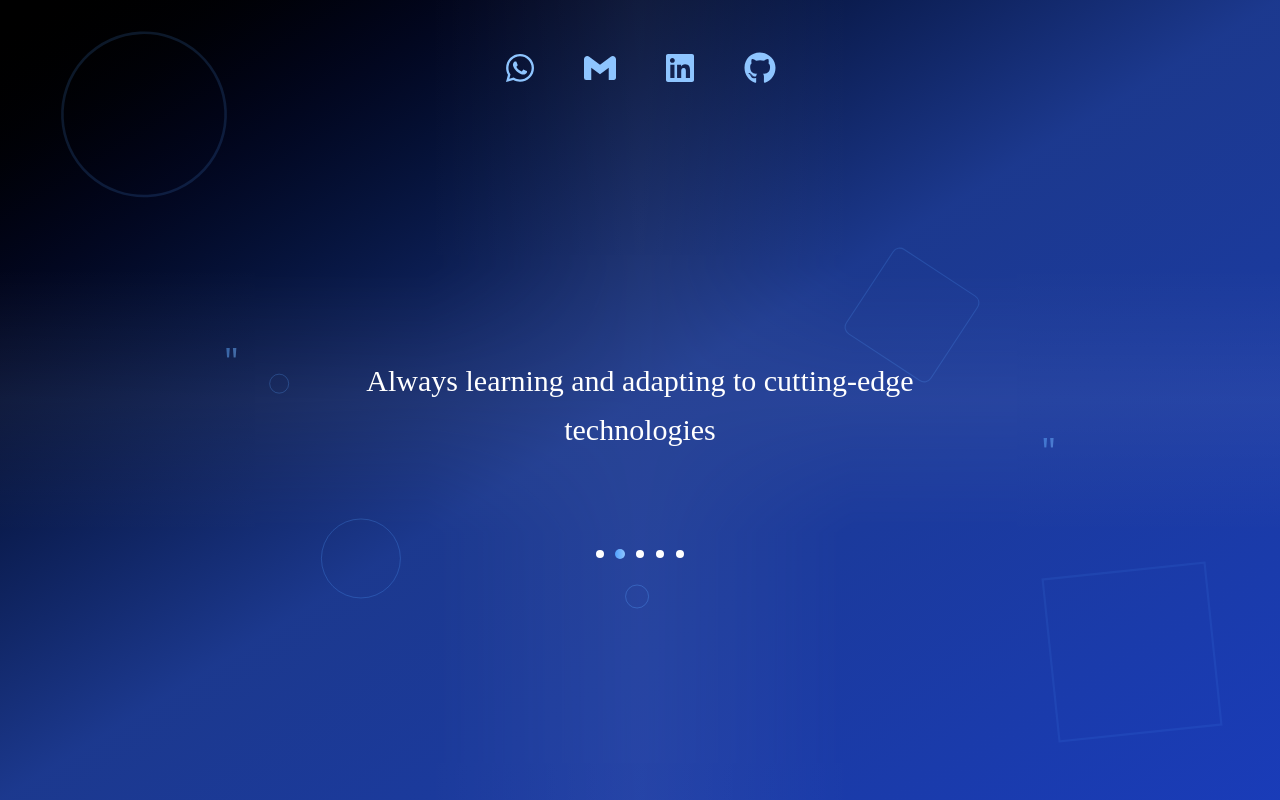
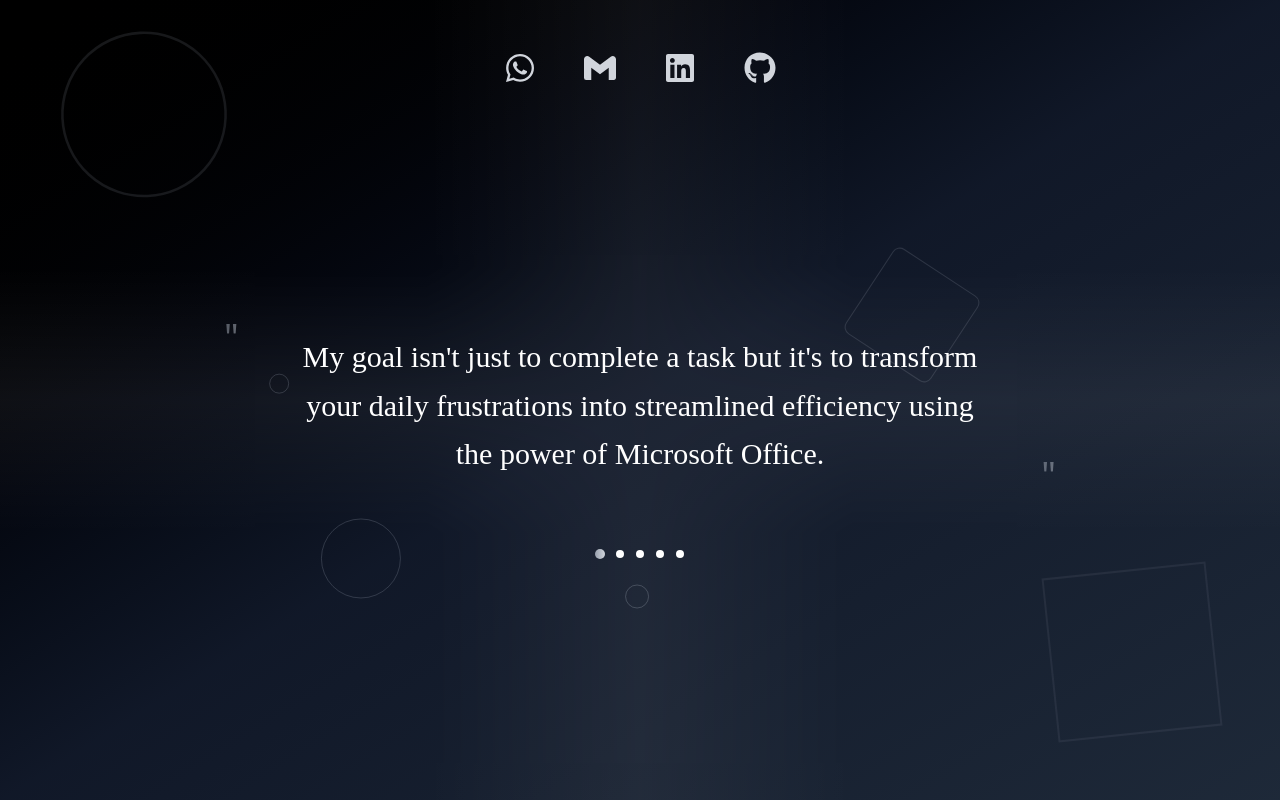
Before and after one commit to Rida-Lad/Portfolio, a React (Vite) app: page / in a window 1280 px wide. Built offline with nearby package versions, Linux system fonts and the light colour scheme; a web font is replaced by a local one.

Commit message:
Update quotes in App component and adjust timing for quote rotation

```diff
--- a/src/App.jsx
+++ b/src/App.jsx
@@ -5,11 +5,11 @@
 
 const App = () => {
   const quotes = [
-    "Passionate about creating innovative solutions that make a difference",
-    "Always learning and adapting to cutting-edge technologies",
-    "Believer in clean code, best practices, and elegant architecture",
-    "Team player with strong communication and collaboration skills",
-    "Focused on user-centered design and exceptional experiences"
+    "My goal isn't just to complete a task but it's to transform your daily frustrations into streamlined efficiency using the power of Microsoft Office.",
+    "I believe in the power of good organization and clean data to free up your time for the things that matter most.",
+    "For me, the greatest professional satisfaction is seeing the moment my client realizes, 'I don't have to struggle with this anymore.' That's why I am dedicated to service",
+    "I genuinely love helping people, and my expertise in Excel, Word, and PowerPoint is simply my way of making a tangible, positive difference in their work day.",
+    "I believe that my role as a freelancer is to act as a support system, solving the technical challenges so you can focus entirely on your core business."
   ];
 
   const themes = [
@@ -54,8 +54,8 @@
       setTimeout(() => {
         setCurrentIndex((prevIndex) => (prevIndex + 1) % quotes.length);
         setIsVisible(true);
-      }, 500);
-    }, 4000);
+      }, 600);
+    }, 6000);
     return () => clearInterval(interval);
   }, [quotes.length]);
 
```
